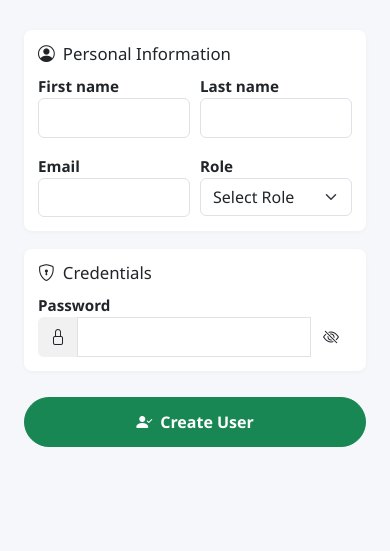
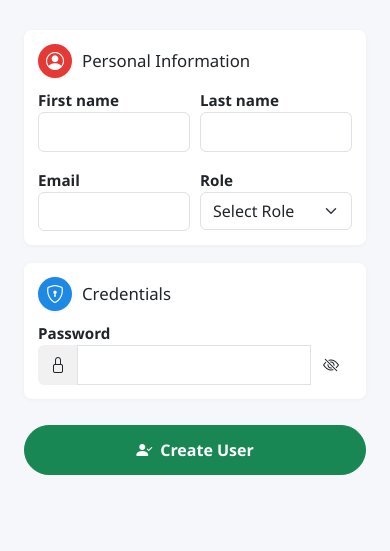
Before and after one commit to sejjtechnologies/school_management_system, a Flask app: page /admin/create-user in a window 390 px wide. Shown: the part 60-611 px from the top of the page. Run offline with Flask 3, Linux system fonts and the light colour scheme.

Commit message:
responsive design

```diff
--- a/templates/admin/create_user.html
+++ b/templates/admin/create_user.html
@@ -53,7 +53,23 @@
       background-color: #ffffff;
       box-shadow: 0 1px 4px rgba(0,0,0,0.04);
     }
-    .section h3 { margin: 0 0 10px 0; font-size: 1.05rem; }
+    .section h3 { margin: 0 0 10px 0; font-size: 1.05rem; display:flex; align-items:center; }
+    /* icon badges for section headings */
+    .section h3 .icon-badge {
+      display: inline-flex;
+      width: 34px;
+      height: 34px;
+      border-radius: 50%;
+      align-items: center;
+      justify-content: center;
+      margin-right: 10px;
+      flex: 0 0 34px;
+      font-size: 18px;
+      box-shadow: 0 1px 3px rgba(0,0,0,0.08);
+      color: #fff; /* icon color stays white */
+    }
+    .section h3 .personal-icon { background-color: #e53935; } /* red */
+    .section h3 .credentials-icon { background-color: #1e88e5; } /* blue */
     .form-row { display: flex; flex-wrap: wrap; gap: 10px; }
     .form-row > div { flex: 1; min-width: 120px; }
 
@@ -105,7 +121,7 @@
 
         <form method="post">
           <div class="section">
-            <h3><i class="bi bi-person-circle me-2"></i>Personal Information</h3>
+            <h3><i class="bi bi-person-circle icon-badge personal-icon" aria-hidden="true"></i>Personal Information</h3>
             <div class="form-row">
               <div>
                 <label for="first_name">First name</label>
@@ -134,7 +150,7 @@
           </div>
 
           <div class="section">
-            <h3><i class="bi bi-shield-lock me-2"></i>Credentials</h3>
+            <h3><i class="bi bi-shield-lock icon-badge credentials-icon" aria-hidden="true"></i>Credentials</h3>
             <div class="form-row">
               <div>
                 <label for="password">Password</label>
```
